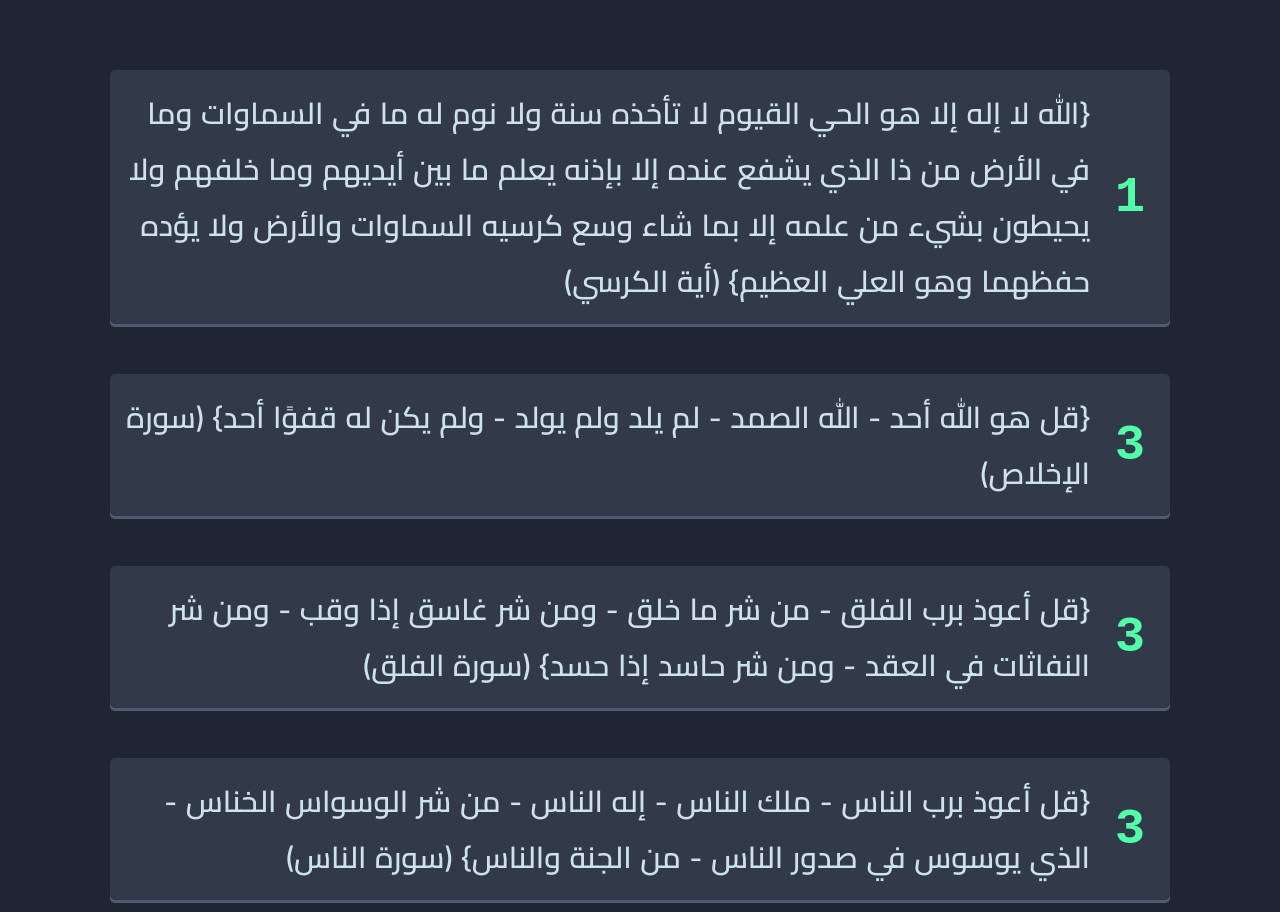
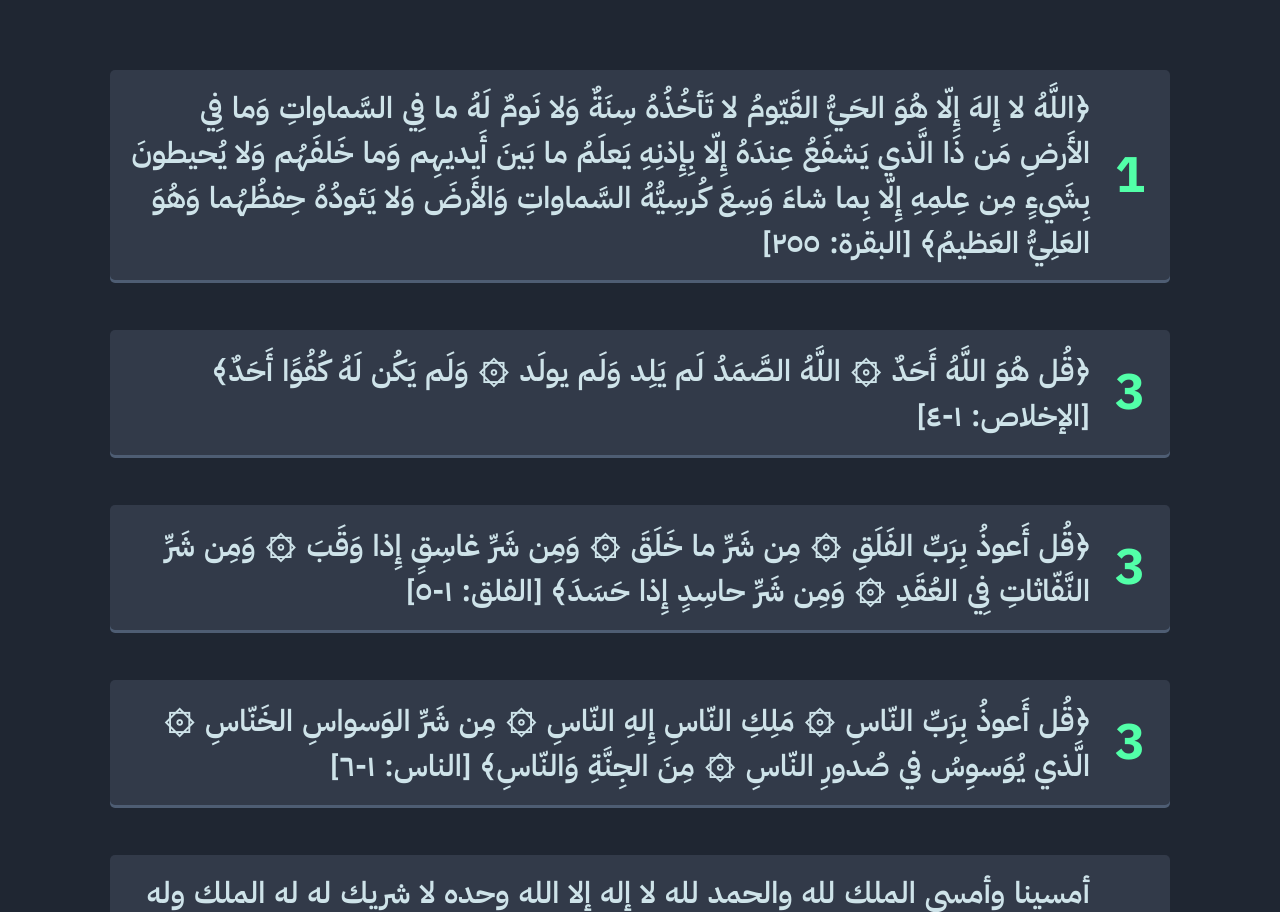
Before and after one commit to mahmoud-26/athkary, a plain HTML site: page pages/evening-azkar.html in a window 1280 px wide. Shown: the top 912 px of the page. Drawn offline with Linux system fonts and the light colour scheme.

Commit message:
making it awesome

```diff
--- a/json/azkar.json
+++ b/json/azkar.json
@@ -1,19 +1,19 @@
 {
   "morning_azkar": [
     {
-      "content": "{الله لا إله إلا هو الحي القيوم لا تأخذه سنة ولا نوم له ما في السماوات وما في الأرض من ذا الذي يشفع عنده إلا بإذنه يعلم ما بين أيديهم وما خلفهم ولا يحيطون بشيء من علمه إلا بما شاء وسع كرسيه السماوات والأرض ولا يؤده حفظهما وهو العلي العظيم} (أية الكرسي)",
+      "content": "﴿اللَّهُ لا إِلهَ إِلّا هُوَ الحَيُّ القَيّومُ لا تَأخُذُهُ سِنَةٌ وَلا نَومٌ لَهُ ما فِي السَّماواتِ وَما فِي الأَرضِ مَن ذَا الَّذي يَشفَعُ عِندَهُ إِلّا بِإِذنِهِ يَعلَمُ ما بَينَ أَيديهِم وَما خَلفَهُم وَلا يُحيطونَ بِشَيءٍ مِن عِلمِهِ إِلّا بِما شاءَ وَسِعَ كُرسِيُّهُ السَّماواتِ وَالأَرضَ وَلا يَئودُهُ حِفظُهُما وَهُوَ العَلِيُّ العَظيمُ﴾ [البقرة: ٢٥٥]",
       "count": "1"
     },
     {
-      "content": "{قل هو الله أحد - الله الصمد - لم يلد ولم يولد - ولم يكن له قفوًا أحد} (سورة الإخلاص)",
+      "content": "﴿قُل هُوَ اللَّهُ أَحَدٌ ۞ اللَّهُ الصَّمَدُ  لَم يَلِد وَلَم يولَد ۞ وَلَم يَكُن لَهُ كُفُوًا أَحَدٌ﴾ [الإخلاص: ١-٤]",
       "count": "3"
     },
     {
-      "content": "{قل أعوذ برب الفلق - من شر ما خلق - ومن شر غاسق إذا وقب - ومن شر النفاثات في العقد - ومن شر حاسد إذا حسد} (سورة الفلق)",
+      "content": "﴿قُل أَعوذُ بِرَبِّ الفَلَقِ ۞ مِن شَرِّ ما خَلَقَ ۞ وَمِن شَرِّ غاسِقٍ إِذا وَقَبَ ۞ وَمِن شَرِّ النَّفّاثاتِ فِي العُقَدِ ۞ وَمِن شَرِّ حاسِدٍ إِذا حَسَدَ﴾ [الفلق: ١-٥]",
       "count": "3"
     },
     {
-      "content": "{قل أعوذ برب الناس - ملك الناس - إله الناس - من شر الوسواس الخناس - الذي يوسوس في صدور الناس - من الجنة والناس} (سورة الناس)",
+      "content": "﴿قُل أَعوذُ بِرَبِّ النّاسِ ۞ مَلِكِ النّاسِ  إِلهِ النّاسِ ۞ مِن شَرِّ الوَسواسِ الخَنّاسِ ۞ الَّذي يُوَسوِسُ في صُدورِ النّاسِ ۞ مِنَ الجِنَّةِ وَالنّاسِ﴾ [الناس: ١-٦]",
       "count": "3"
     },
     {
@@ -93,25 +93,25 @@
       "count": "100"
     },
     {
-      "content": "اللهم صلي وسلم على نبينا محمد",
+      "content": "اللهم صل وسلم على نبينا محمد",
       "count": "10"
     }
   ],
   "evening_azkar": [
     {
-      "content": "{الله لا إله إلا هو الحي القيوم لا تأخذه سنة ولا نوم له ما في السماوات وما في الأرض من ذا الذي يشفع عنده إلا بإذنه يعلم ما بين أيديهم وما خلفهم ولا يحيطون بشيء من علمه إلا بما شاء وسع كرسيه السماوات والأرض ولا يؤده حفظهما وهو العلي العظيم} (أية الكرسي)",
+      "content": "﴿اللَّهُ لا إِلهَ إِلّا هُوَ الحَيُّ القَيّومُ لا تَأخُذُهُ سِنَةٌ وَلا نَومٌ لَهُ ما فِي السَّماواتِ وَما فِي الأَرضِ مَن ذَا الَّذي يَشفَعُ عِندَهُ إِلّا بِإِذنِهِ يَعلَمُ ما بَينَ أَيديهِم وَما خَلفَهُم وَلا يُحيطونَ بِشَيءٍ مِن عِلمِهِ إِلّا بِما شاءَ وَسِعَ كُرسِيُّهُ السَّماواتِ وَالأَرضَ وَلا يَئودُهُ حِفظُهُما وَهُوَ العَلِيُّ العَظيمُ﴾ [البقرة: ٢٥٥]",
       "count": "1"
     },
     {
-      "content": "{قل هو الله أحد - الله الصمد - لم يلد ولم يولد - ولم يكن له قفوًا أحد} (سورة الإخلاص)",
+      "content": "﴿قُل هُوَ اللَّهُ أَحَدٌ ۞ اللَّهُ الصَّمَدُ  لَم يَلِد وَلَم يولَد ۞ وَلَم يَكُن لَهُ كُفُوًا أَحَدٌ﴾ [الإخلاص: ١-٤]",
       "count": "3"
     },
     {
-      "content": "{قل أعوذ برب الفلق - من شر ما خلق - ومن شر غاسق إذا وقب - ومن شر النفاثات في العقد - ومن شر حاسد إذا حسد} (سورة الفلق)",
+      "content": "﴿قُل أَعوذُ بِرَبِّ الفَلَقِ ۞ مِن شَرِّ ما خَلَقَ ۞ وَمِن شَرِّ غاسِقٍ إِذا وَقَبَ ۞ وَمِن شَرِّ النَّفّاثاتِ فِي العُقَدِ ۞ وَمِن شَرِّ حاسِدٍ إِذا حَسَدَ﴾ [الفلق: ١-٥]",
       "count": "3"
     },
     {
-      "content": "{قل أعوذ برب الناس - ملك الناس - إله الناس - من شر الوسواس الخناس - الذي يوسوس في صدور الناس - من الجنة والناس} (سورة الناس)",
+      "content": "﴿قُل أَعوذُ بِرَبِّ النّاسِ ۞ مَلِكِ النّاسِ  إِلهِ النّاسِ ۞ مِن شَرِّ الوَسواسِ الخَنّاسِ ۞ الَّذي يُوَسوِسُ في صُدورِ النّاسِ ۞ مِنَ الجِنَّةِ وَالنّاسِ﴾ [الناس: ١-٦]",
       "count": "3"
     },
     {
@@ -187,7 +187,7 @@
       "count": "3"
     },
     {
-      "content": "اللهم صلي وسلم على نبينا محمد",
+      "content": "اللهم صل وسلم على نبينا محمد",
       "count": "10"
     }
   ]
--- a/pages/style.css
+++ b/pages/style.css
@@ -1,4 +1,4 @@
-@import url('https://fonts.googleapis.com/css2?family=Cairo:wght@200;300;400;500;600;700;800;900&display=swap');
+@import url('https://fonts.googleapis.com/css2?family=IBM+Plex+Sans+Arabic:wght@100;200;300;400;500;600;700&display=swap');
 
 :root {
   --light-cyan: hsl(193, 38%, 86%);
@@ -15,7 +15,7 @@
 
 * {
   box-sizing: border-box;
-  font-family: monospace;
+  font-family: 'IBM Plex Sans Arabic', sans-serif;
   -webkit-tap-highlight-color: transparent;
   ;
 }
@@ -60,11 +60,11 @@ body {
 
 .content {
   padding: 10px 0 10px 10px;
-  font-size: 15px;
+  font-size: 16px;
   color: var(--light-cyan);
   box-shadow: transparent;
   font-weight: 600;
-  font-family: 'Cairo', sans-serif;
+  font-family: 'IBM Plex Sans Arabic', sans-serif;
 }
 
 .card-disabled {
--- a/style.css
+++ b/style.css
@@ -1,4 +1,4 @@
-@import url('https://fonts.googleapis.com/css2?family=Cairo:wght@200;300;400;500;600;700;800;900&display=swap');
+@import url('https://fonts.googleapis.com/css2?family=IBM+Plex+Sans+Arabic:wght@100;200;300;400;500;600;700&display=swap');
 
 :root {
   --light-cyan: hsl(193, 38%, 86%);
@@ -15,7 +15,7 @@
 
 * {
   box-sizing: border-box;
-  font-family: monospace;
+  font-family: 'IBM Plex Sans Arabic', sans-serif;
   -webkit-tap-highlight-color: transparent;
 }
 
@@ -44,7 +44,7 @@ body {
   border: none;
   border-radius: 5px;
   color: var(--light-cyan);
-  font-family: 'Cairo', sans-serif;
+  font-family: 'IBM Plex Sans Arabic', sans-serif;
   background-color: var(--dark-grayish-blue);
   box-shadow: 0 3px 0 0 var(--grayish-blue);
 }
@@ -60,7 +60,7 @@ body {
   border: none;
   border-radius: 5px;
   color: var(--light-cyan);
-  font-family: 'Cairo', sans-serif;
+  font-family: 'IBM Plex Sans Arabic', sans-serif;
   background-color: var(--dark-grayish-blue);
   box-shadow: 0 3px 0 0 var(--grayish-blue);
 }
```
